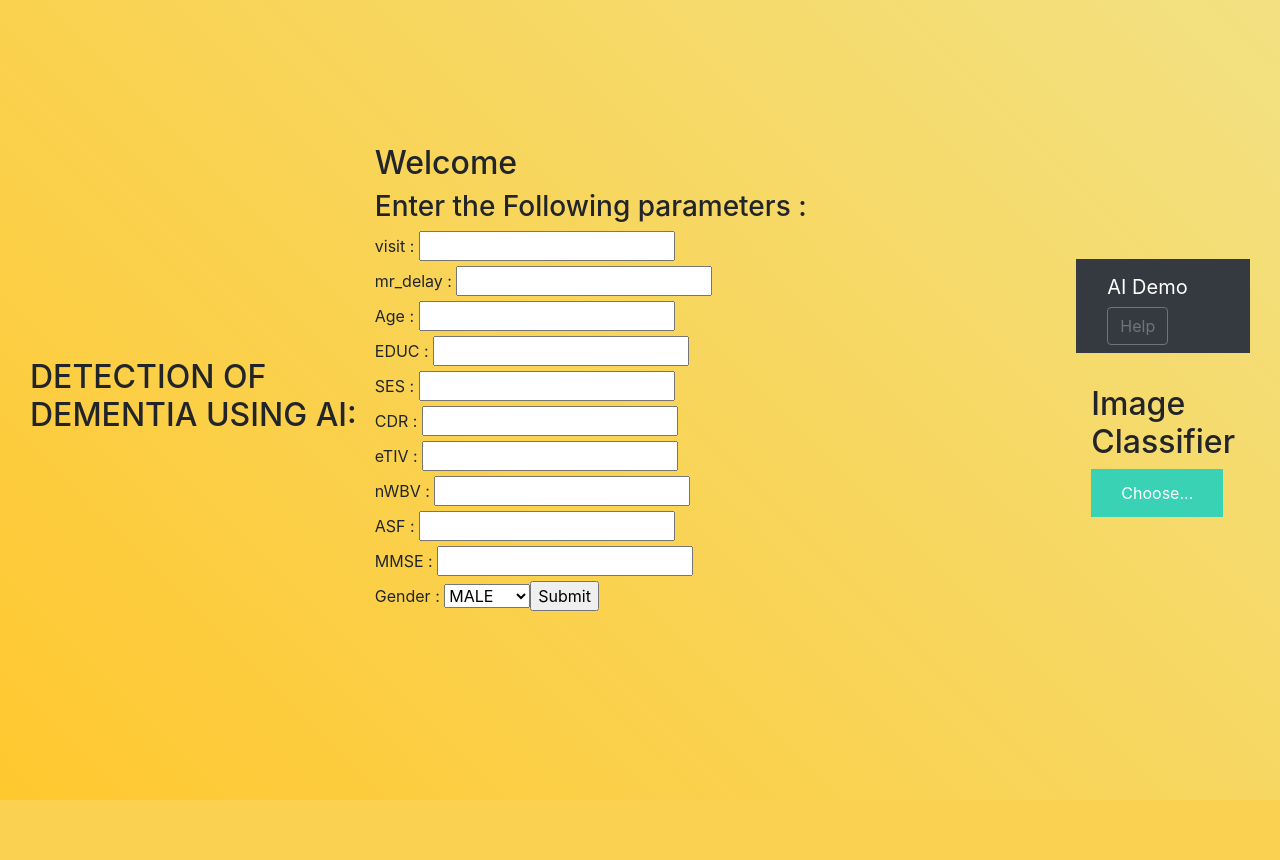
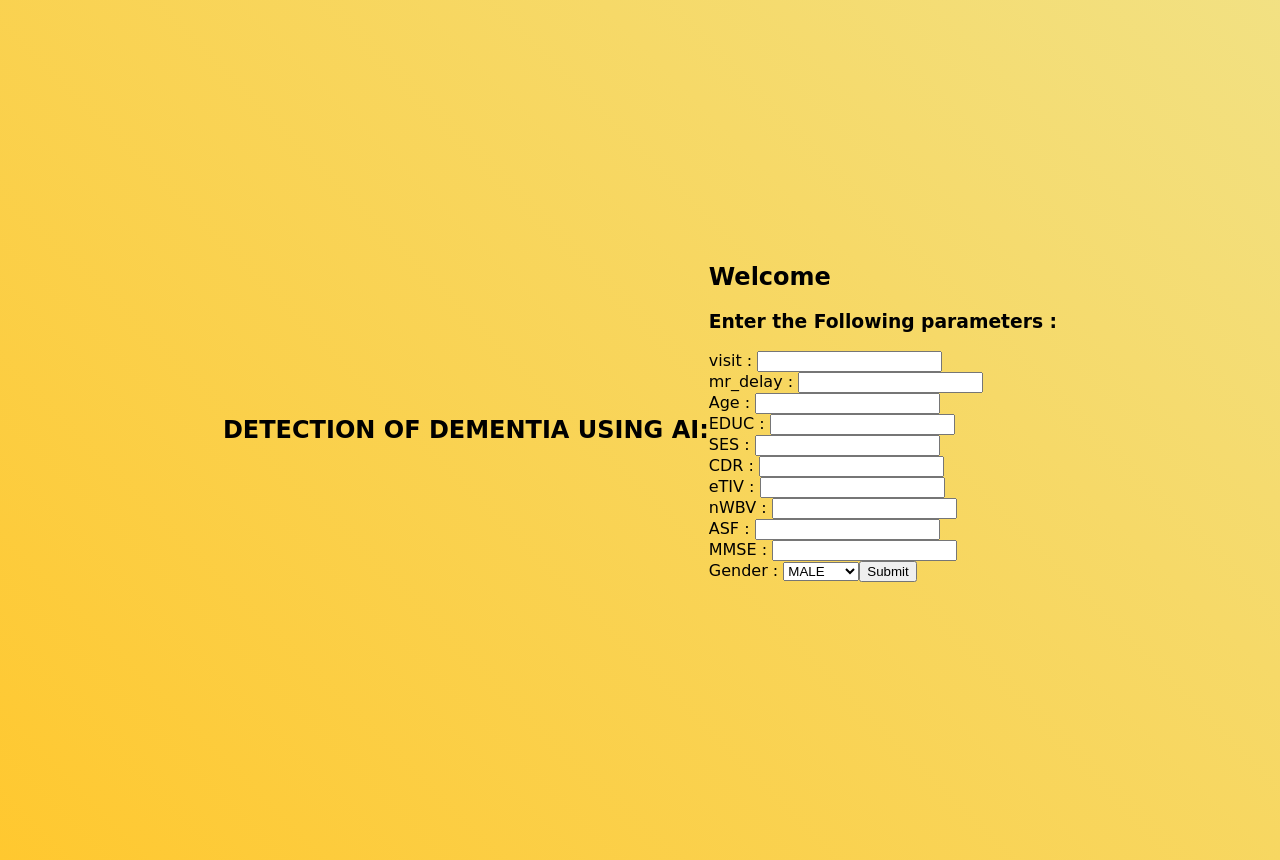
Before and after one commit to SiddharthaShandilya/Dementia_detection_using_AI, a Flask app: template templates/home.html in a window 1280 px wide. Before the commit the page ends 800 px from the top, so only its background shows below. Run offline with Flask 2, Linux system fonts and the light colour scheme; the template is opened without the code that fills it, so the values that code supplies are empty; parts of the project's set-up code (start-up, migrations or seed data) failed here and were passed over; some libraries are stand-ins or nearby versions.

Commit message:
the deep learning model is removes and shifted to deep-lrng html file

```diff
--- a/templates/home.html
+++ b/templates/home.html
@@ -79,39 +79,5 @@
 
 </div>
 
-<div class="Deepl_learning">
-
-    {% extends "base.html" %} {% block content %}
-
-<h2>Image Classifier</h2>
-
-<div>
-    <form id="upload-file" method="post" enctype="multipart/form-data">
-        <label for="imageUpload" class="upload-label">
-            Choose...
-        </label>
-        <input type="file" name="file" id="imageUpload" accept=".png, .jpg, .jpeg">
-    </form>
-
-    <div class="image-section" style="display:none;">
-        <div class="img-preview">
-            <div id="imagePreview">
-            </div>
-        </div>
-        <div>
-            <button type="button" class="btn btn-primary btn-lg " id="btn-predict">Predict!</button>
-        </div>
-    </div>
-
-    <div class="loader" style="display:none;"></div>
-
-    <h3 id="result">
-        <span> </span>
-    </h3>
-
-</div>
-
-{% endblock %}
-</div>
 </body>
 </html>
```
